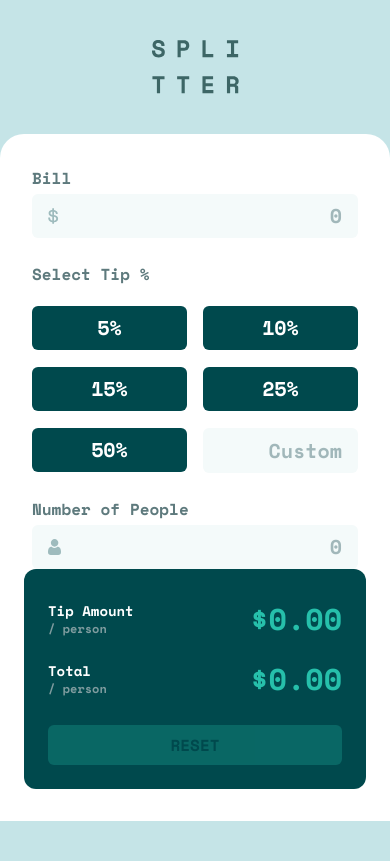
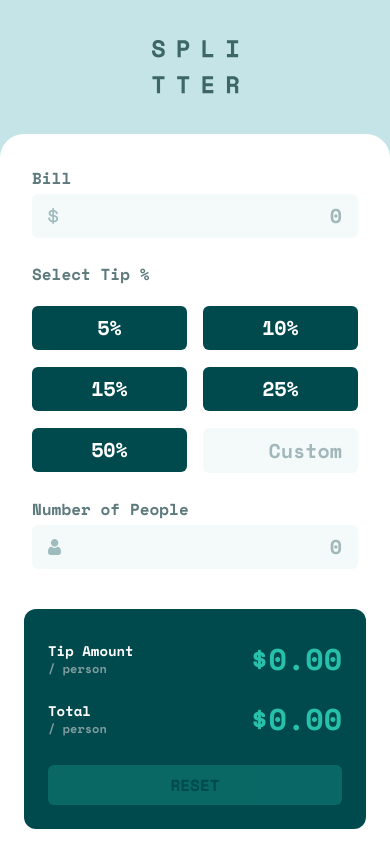
Before and after one commit to ArthurWiliams/tip-calculator-app, a Vue app: page / in a window 390 px wide. Built offline with nearby package versions, Linux system fonts and the light colour scheme.

Commit message:
Refactor declaration to apply on all screen sizes

```diff
--- a/src/App.vue
+++ b/src/App.vue
@@ -123,7 +123,7 @@ function reset() {
 
   <div class="md:mx-4 md:mb-4">
     <form
-      class="gap-10 bg-white rounded-t-3xl p-8 md:p-10 max-w-4xl m-auto font-mono md:grid md:rounded-b-3xl md:grid-cols-2"
+      class="gap-10 bg-white rounded-t-3xl p-8 md:p-10 max-w-4xl m-auto font-mono grid md:rounded-b-3xl md:grid-cols-2"
       @reset="reset"
     >
       <div class="space-y-6">
```
